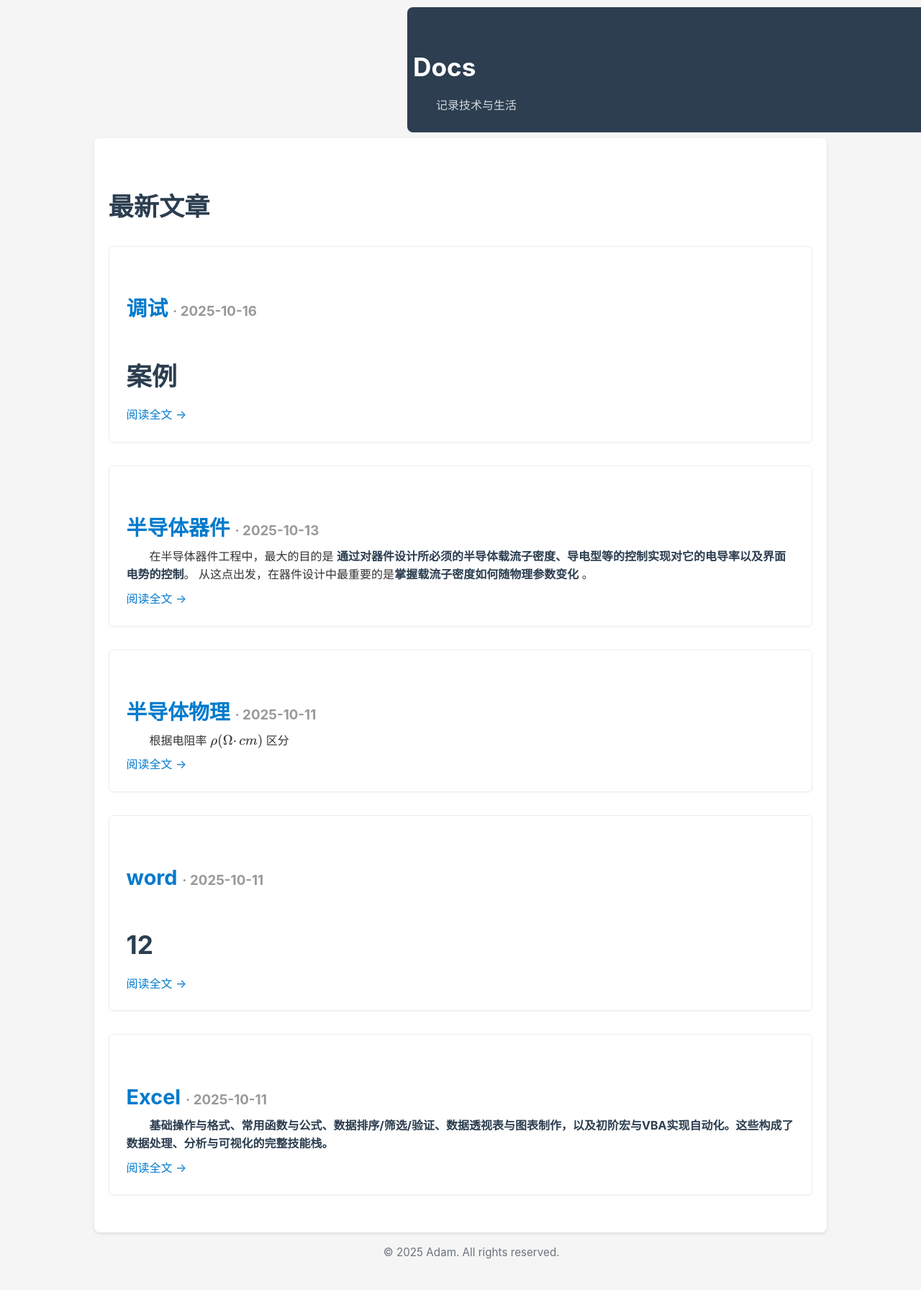
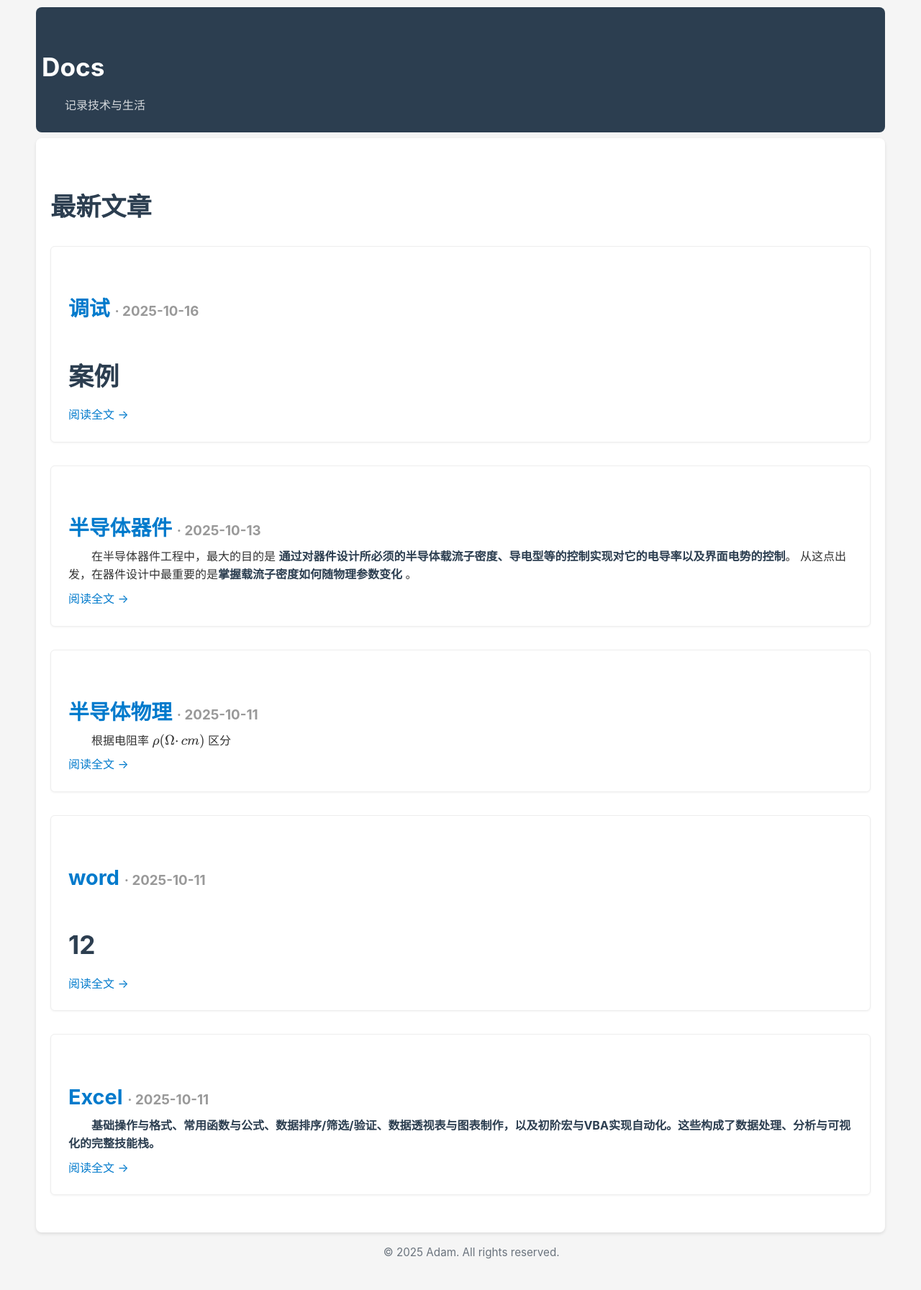
Before and after one commit to lzh210802066/lzh210802066.github.io, a Jekyll site: the page built from index.html, in a window 1280 px wide. Shown: the whole page at 72% size. Built offline with Jekyll 4.4.1, drawn with Linux system fonts in a browser that asks for light colours.

Commit message:
Update blog content

```diff
--- a/assets/css/header.css
+++ b/assets/css/header.css
@@ -13,15 +13,6 @@
     border-radius: 8px;
     /* 圆角效果 */
 
-
-    /* 🔧 新增：让header独立于body的宽度限制 */
-        width: 100vw;
-        /* 视口宽度 */
-        margin-left: calc(-50vw + 50%);
-        /* 居中并突破父容器限制 */
-        position: relative;
-        left: 50%;
-        right: 50%;
 }
 
 
--- a/assets/css/style.css
+++ b/assets/css/style.css
@@ -17,7 +17,7 @@ body {
     /* 背景色 */
 
     /* ✅ 响应式宽度设置 */
-    width: 90%;
+    width: 100%;
     /* 占据 90% 屏幕宽度 */
     /*max-width: none;
     /* 大屏最多 1200px（更宽） */
@@ -63,7 +63,7 @@ main {
     /* 阴影效果，让内容浮在背景上 */
 
     /* **将宽度和居中限制转移到 main 元素** */
-    width: 90%;
+    width: 100%;
     max-width: 1200px;
     /* 设置最大宽度 */
     margin: 0 auto;
```
